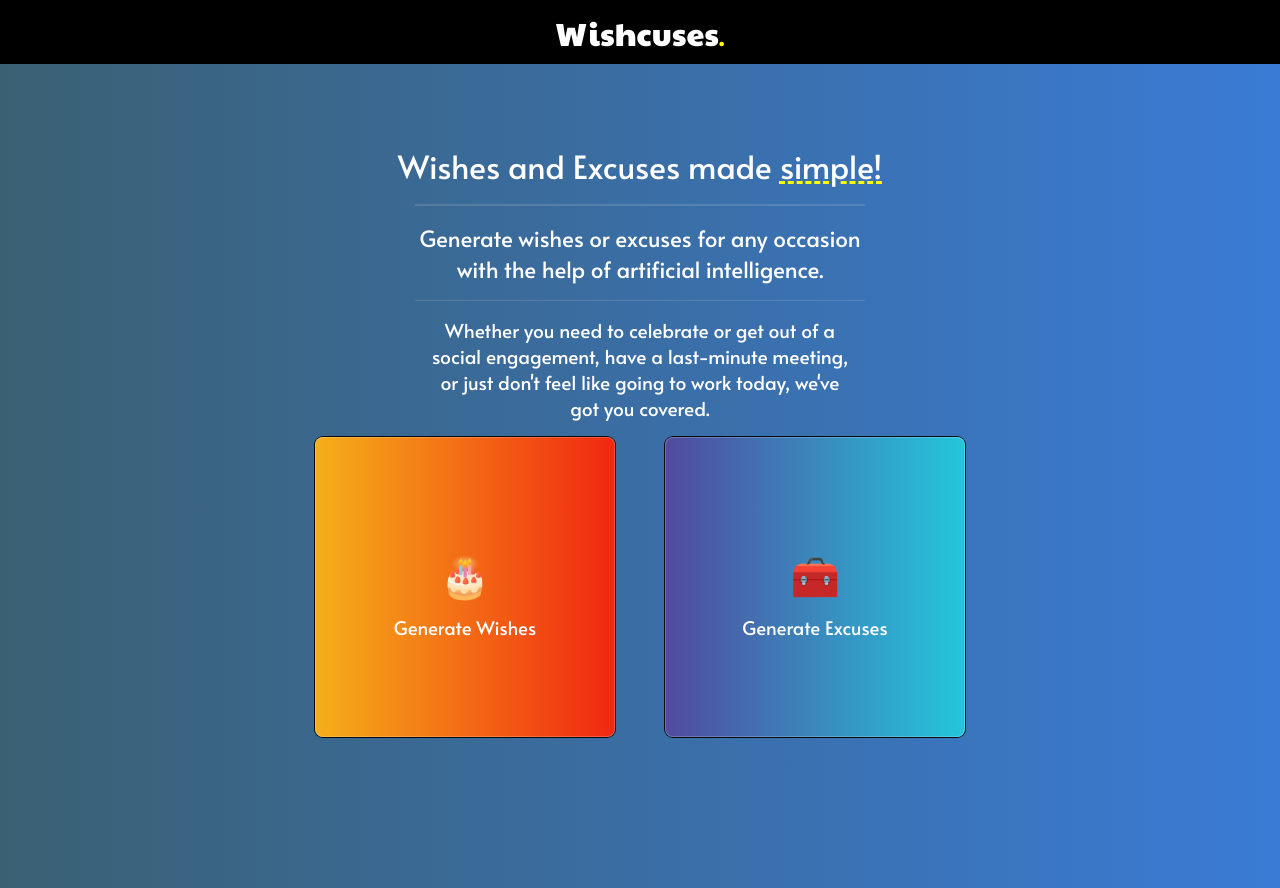
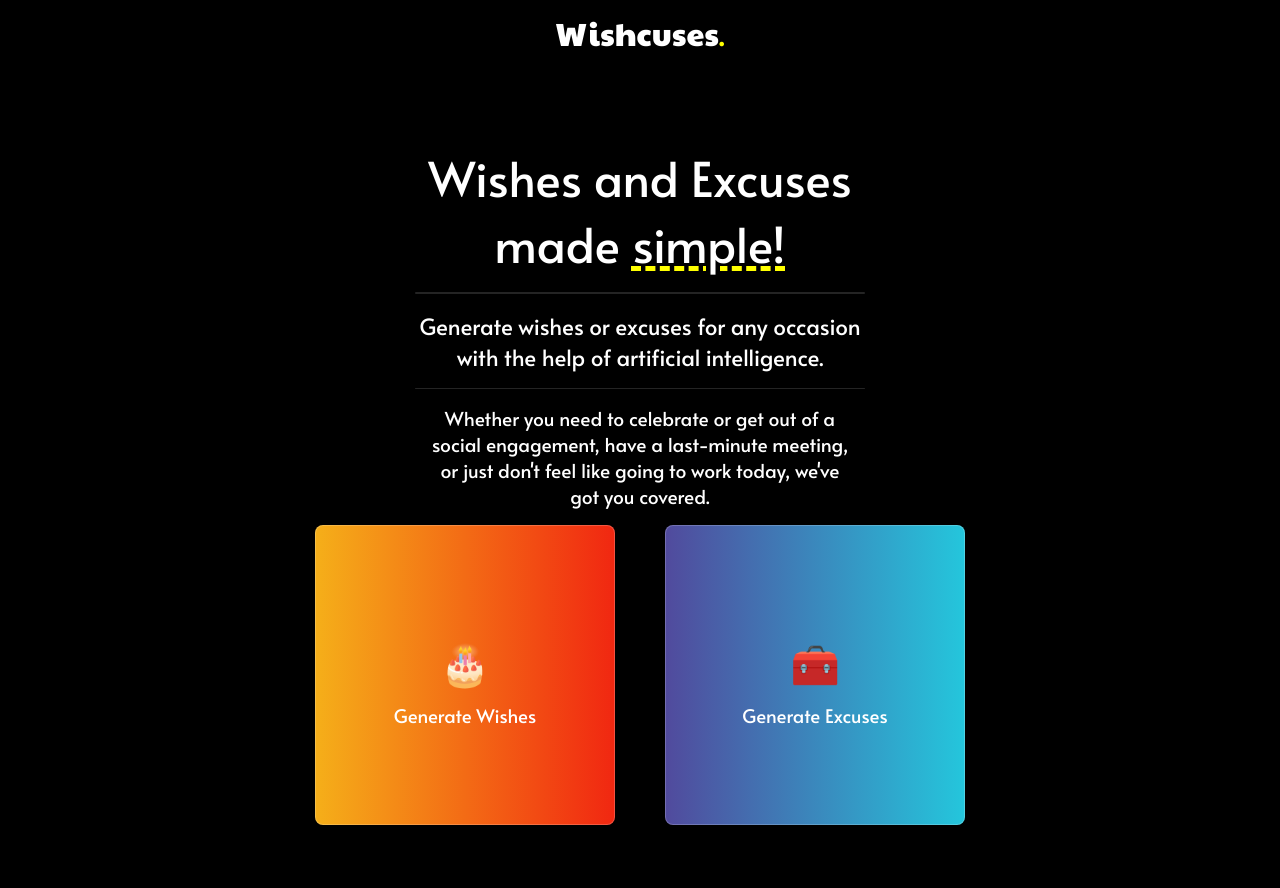
Before and after one commit to Hergelink/Wishcuses, a React (Create React App) app: page / in a window 1280 px wide. Shown: the top 888 px of the page. Built offline with nearby package versions, Linux system fonts and the light colour scheme.

Commit message:
changed background color

```diff
--- a/src/App.css
+++ b/src/App.css
@@ -51,9 +51,9 @@
   align-items: center;
   justify-content: center;
 
-  background: #3a7bd5;  /* fallback for old browsers */
-background: -webkit-linear-gradient(to right, #3a6073, #3a7bd5);  /* Chrome 10-25, Safari 5.1-6 */
-background: linear-gradient(to right, #3a6073, #3a7bd5); /* W3C, IE 10+/ Edge, Firefox 16+, Chrome 26+, Opera 12+, Safari 7+ */
+
+background-color: black;
+
 
 
 
@@ -66,9 +66,7 @@ background: linear-gradient(to right, #3a6073, #3a7bd5); /* W3C, IE 10+/ Edge, F
   flex-direction: column;
   justify-content: space-between;
   align-items: center;
-  background: #3a7bd5;  /* fallback for old browsers */
-background: -webkit-linear-gradient(to right, #3a6073, #3a7bd5);  /* Chrome 10-25, Safari 5.1-6 */
-background: linear-gradient(to right, #3a6073, #3a7bd5); /* W3C, IE 10+/ Edge, Firefox 16+, Chrome 26+, Opera 12+, Safari 7+ */
+  background-color: black;
 
 }
 
@@ -82,6 +80,9 @@ background: linear-gradient(to right, #3a6073, #3a7bd5); /* W3C, IE 10+/ Edge, F
   justify-content: center;
   text-align: center;
   color: white;
+}
+.homeInfoDiv h1 {
+  font-size: 3rem;
 }
 
 .homeHeaderSpan {
```
